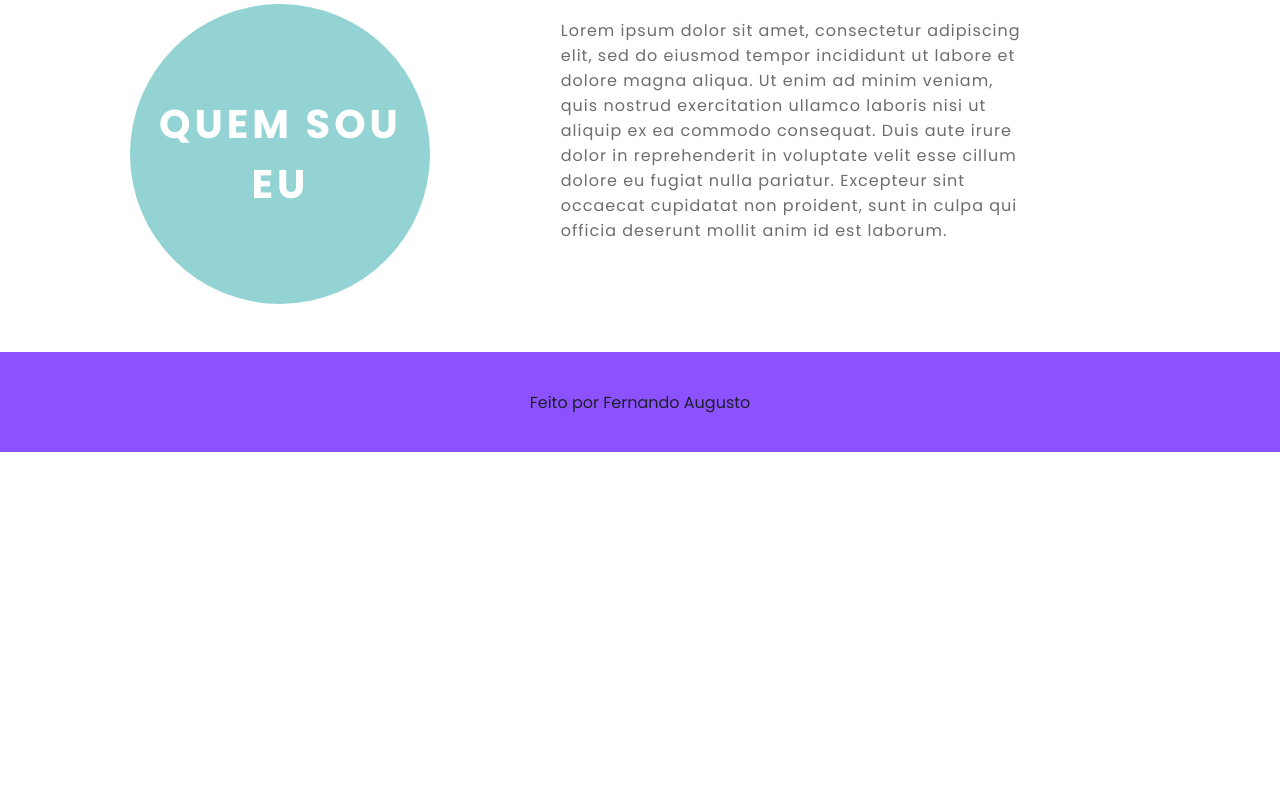
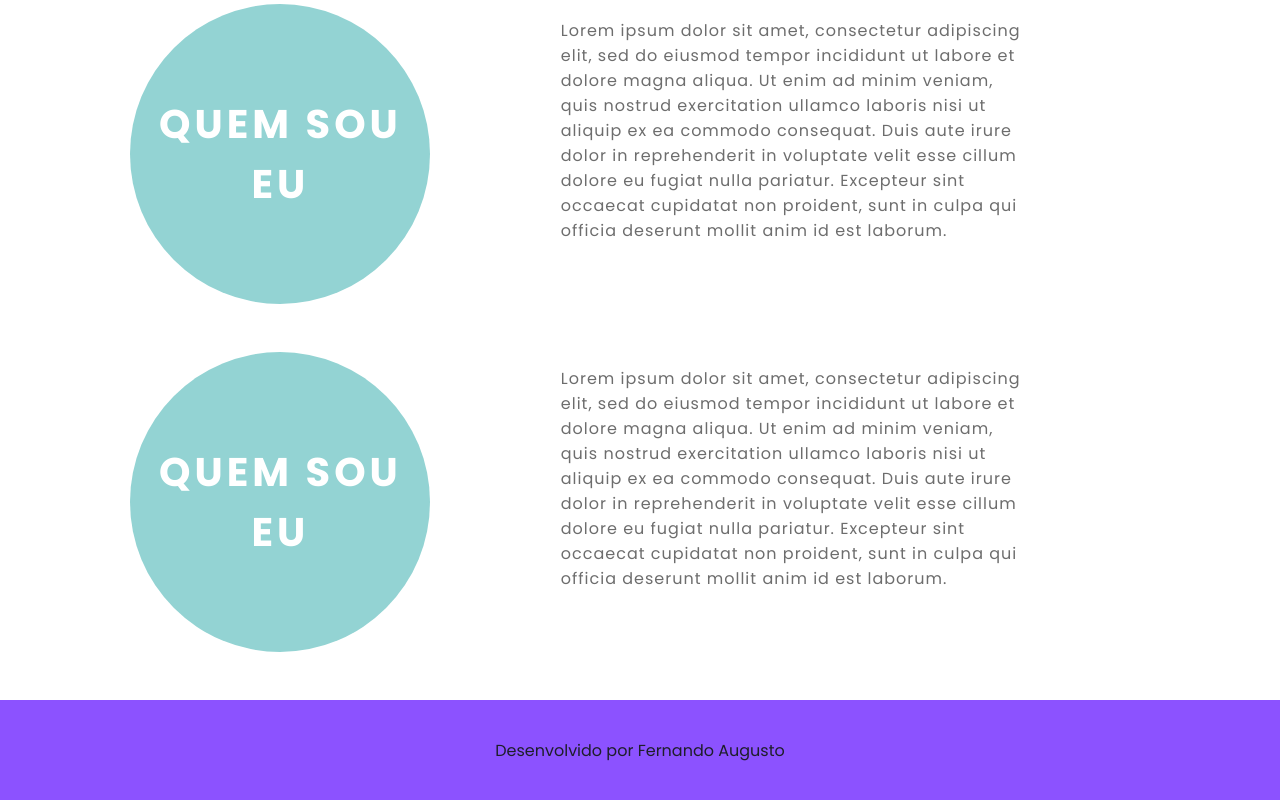
Before and after one commit to FernandoAugusto23/HTML-CSS, a plain HTML site: page index.html in a window 1280 px wide. Shown: the part 892-1692 px from the top of the page. Before the commit the page ends 1344 px from the top, so only its background shows below. Drawn offline with Linux system fonts and the light colour scheme.

Commit message:
Atualização página principal

```diff
--- a/index.html
+++ b/index.html
@@ -27,7 +27,7 @@
                                     <a href="#">Sobre</a>
                                 </li>
                                 <li>
-                                    <a href="#">Projetos</a>
+                                    <a href="index_projetos.html">Projetos</a>
                                 </li>
                             </ul>
                         </nav>
@@ -36,6 +36,7 @@
             </div>
             <h1>Fernando Augusto</h1>
             <h2>Front-end developer</h2>
+            <h2>HTML - CSS - JavaScript</h2>
             <div class="social-media">
                 <a href="https://www.linkedin.com/in/fernando-augusto-de-oliveira-real-093548200/">Linkedin</a>
                 <a href="https://github.com/FernandoAugusto23">Github</a>
@@ -58,9 +59,25 @@
                     mollit anim id est laborum.
                 </div>
             </div>
+            <div class="card-container">
+                <div class="card">
+                    <div class="card-wrapper">
+                        <h2>Quem sou eu</h2>
+                        <p>Me conheça</p>
+                    </div>
+                </div>
+                <div class="card-text">
+                    Lorem ipsum dolor sit amet, consectetur adipiscing elit, sed do eiusmod tempor
+                    incididunt ut labore et dolore magna aliqua. Ut enim ad minim veniam, quis nostrud
+                    exercitation ullamco laboris nisi ut aliquip ex ea commodo consequat. Duis aute irure
+                    dolor in reprehenderit in voluptate velit esse cillum dolore eu fugiat nulla pariatur.
+                    Excepteur sint occaecat cupidatat non proident, sunt in culpa qui officia deserunt
+                    mollit anim id est laborum.
+                </div>
+            </div>
         </main>
         <footer class="footer">
-            Feito por Fernando Augusto
+            Desenvolvido por Fernando Augusto
         </footer>
     </body>
 </html>
```
